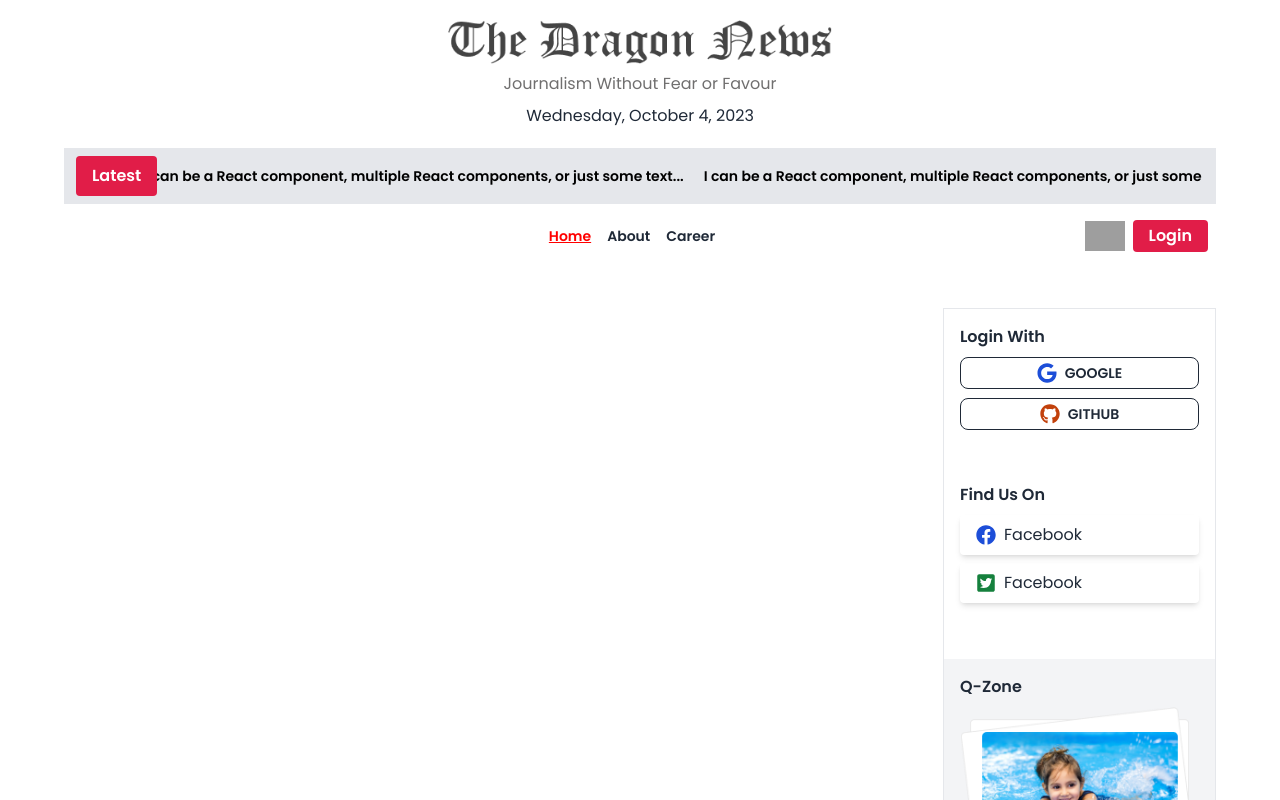
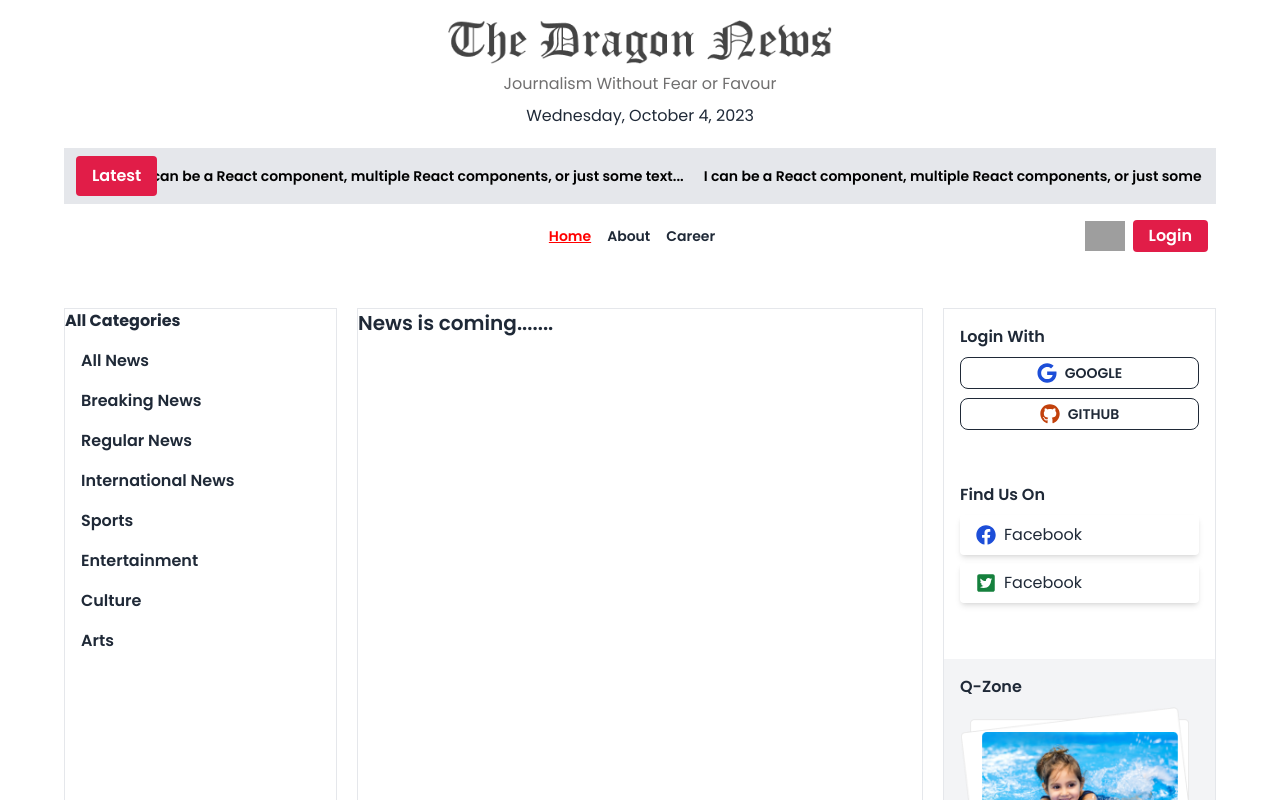
Before and after one commit to naymurabir/React-Dragon-News, a React (Vite) app: page / in a window 1280 px wide. Shown: the top 800 px of the page. Built offline with nearby package versions, Linux system fonts and the light colour scheme; grey boxes are pictures that could not be loaded.

Commit message:
Layout done

```diff
--- a/src/Pages/Home/Home.jsx
+++ b/src/Pages/Home/Home.jsx
@@ -12,7 +12,7 @@ const Home = () => {
             <Navbar></Navbar>
 
 
-            <div className="grid grid-cols-1 lg:grid-cols-4 gap-5 items-center my-10">
+            <div className="grid grid-cols-1 lg:grid-cols-4 gap-5  my-10">
                 <div className="border">
                     <LeftSideContent></LeftSideContent>
                 </div>
--- a/src/Pages/SharedPages/LeftSideContent.jsx
+++ b/src/Pages/SharedPages/LeftSideContent.jsx
@@ -1,10 +1,26 @@
-
+import { useEffect, useState } from "react";
+import { Link } from "react-router-dom";
 
 const LeftSideContent = () => {
 
+    const [categories, setCategories] = useState([])
+
+    useEffect(() => {
+        fetch("categories.json")
+            .then(response => response.json())
+            .then(data => setCategories(data))
+    }, [])
+
     return (
         <div>
-            <h2>Left Side Content</h2>
+            <h2 className="font-bold">All Categories</h2>
+            <div className="p-4 space-y-4">
+                {
+                    categories.map(category => <Link to={`/category/${category.id}`} className="block font-semibold" key={category.id}>
+                        <h2 className=" ">{category.name}</h2>
+                    </Link>)
+                }
+            </div>
         </div>
     );
 };
```
